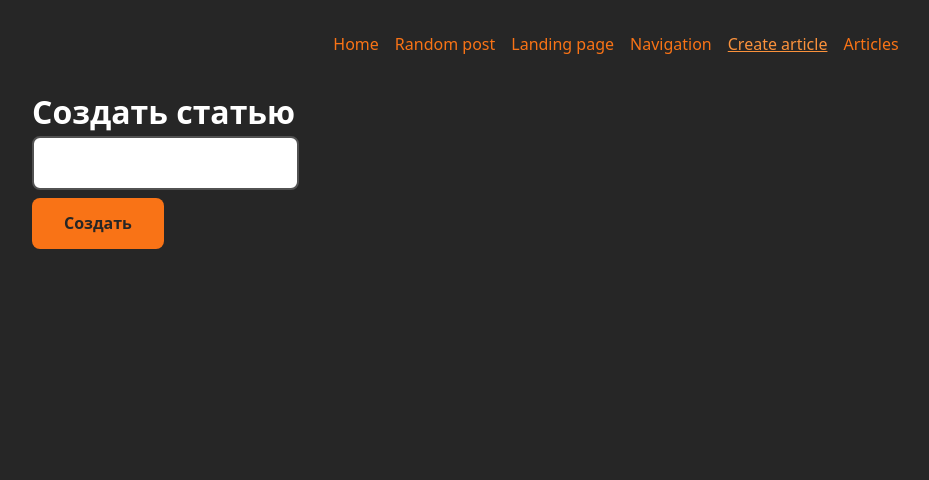
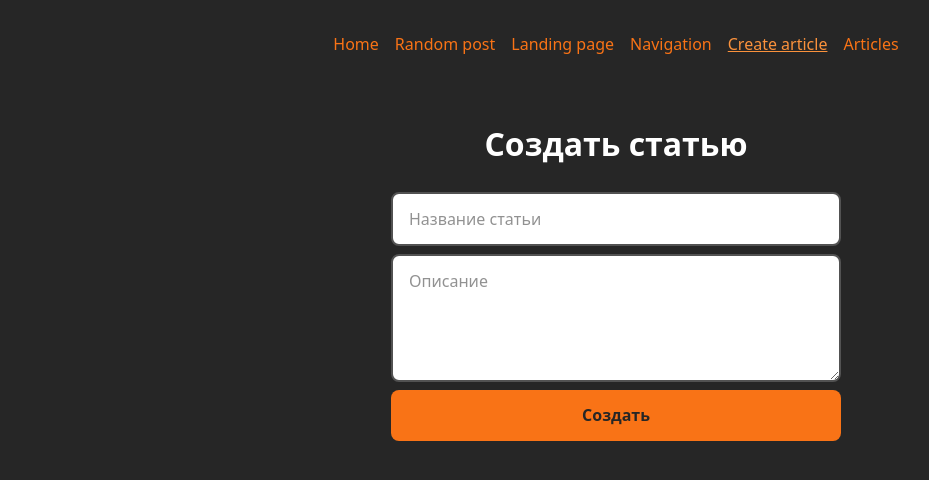
Before and after one commit to YakovShevtsov/fuse8-lessons, a React (Vite) app: page /create-article in a window 1280 px wide. Shown: the top 480 px of the page, without its empty margins (24-953 px from the left). Built offline with nearby package versions, Linux system fonts and the light colour scheme.

Commit message:
[Lesson5] Added creation article and outputting articles features via react-query; Error, Input components refactor

```diff
--- a/src/pages/articles/articles.module.scss
+++ b/src/pages/articles/articles.module.scss
@@ -0,0 +1,3 @@
+.articles-loader {
+  text-align: center;
+}
--- a/src/pages/articles/articles.tsx
+++ b/src/pages/articles/articles.tsx
@@ -1,12 +1,46 @@
+import { articleAPI } from '@entities/article/model/article-api';
 import { Button } from '@shared/ui/button/button';
+import { useMutation, useQuery, useQueryClient } from '@tanstack/react-query';
+import styles from './articles.module.scss';
 
 export const Articles = () => {
+  const queryClient = useQueryClient();
+
+  const { data: articles, status } = useQuery({
+    queryKey: ['fetch-articles'],
+    queryFn: articleAPI.getArticles,
+  });
+
+  const { mutate: deleteArticle } = useMutation({
+    mutationFn: articleAPI.deleteArticle,
+    onSuccess: () => {
+      queryClient.invalidateQueries({ queryKey: ['fetch-articles'] });
+    },
+  });
+
+  const handleDeleteArticle = (articleId: string) => {
+    deleteArticle(articleId);
+  };
+
   return (
+    <div className="container">
+      {status === 'pending' && (
+        <p className={styles['articles-loader']}>Loading...</p>
+      )}
       <ul>
-      <li style={{ border: '1px solid #ccc', padding: '12px' }}>
-        <Button type="button">Удалить</Button>
-        <p>Id: </p>
-        <p>Заголовок: </p>
+        {articles?.map((article) => (
+          <li
+            key={article.id}
+            style={{ border: '1px solid #ccc', padding: '12px' }}
+          >
+            <Button
+              type="button"
+              onClick={() => handleDeleteArticle(article.id)}
+            >
+              Удалить
+            </Button>
+            <p>Id: {article.id}</p>
+            <p>Заголовок: {article.title}</p>
             <p>Тип: </p>
             <div>
               <div>
@@ -15,6 +49,8 @@ export const Articles = () => {
               </div>
             </div>
           </li>
+        ))}
       </ul>
+    </div>
   );
 };
--- a/src/pages/create-article/create-article.module.scss
+++ b/src/pages/create-article/create-article.module.scss
@@ -0,0 +1,23 @@
+@use '@shared/styles/mixins.scss' as *;
+
+.create-article-title {
+  margin-top: 32px;
+  text-align: center;
+}
+
+.create-article-form {
+  max-width: 450px;
+  margin-top: 24px;
+  margin-right: auto;
+  margin-left: auto;
+  @include flex-center(column, 8px, stretch);
+}
+
+.create-article-errors {
+  margin-top: 24px;
+  @include flex-center(column, 8px, stretch);
+}
+
+.article-description-textarea {
+  resize: vertical;
+}
--- a/src/pages/create-article/create-article.tsx
+++ b/src/pages/create-article/create-article.tsx
@@ -1,15 +1,85 @@
+import { zodResolver } from '@hookform/resolvers/zod';
 import { Button } from '@shared/ui/button/button';
 import { Input } from '@shared/ui/input/input';
+import { useForm } from 'react-hook-form';
+import { z } from 'zod';
+import styles from './create-article.module.scss';
+import { useNavigate } from 'react-router';
+import { routes } from '@shared/services/routes';
+import { useMutation } from '@tanstack/react-query';
+import { articleAPI } from '@entities/article/model/article-api';
+import { Error } from '@shared/ui/error/error';
+
+const schema = z.object({
+  title: z
+    .string()
+    .min(1, 'Минимальная длина названия - 1 символ')
+    .max(100, 'Максимальная длина названия - 100 символов'),
+  description: z
+    .string()
+    .max(600, 'Максимальная длина описания - 600 символов')
+    .optional(),
+});
+
+type CreateArticleForm = z.infer<typeof schema>;
 
 export const CreateArticle = () => {
+  const {
+    register,
+    handleSubmit,
+    formState: { errors },
+  } = useForm<CreateArticleForm>({
+    resolver: zodResolver(schema),
+  });
+
+  const { mutate, status } = useMutation({
+    mutationFn: articleAPI.createArticle,
+  });
+
+  const navigate = useNavigate();
+
+  const handleCreateArticle = handleSubmit((data) => {
+    mutate({
+      ...data,
+      content: {
+        type: 'draft',
+      },
+    });
+    navigate(routes.articles);
+  });
+
   return (
     <div className="container">
-      <h1>Создать статью</h1>
-      <form>
-        <Input type="text" />
-        <Button type="submit" style={{ marginTop: '8px' }}>
+      <h1 className={styles['create-article-title']}>Создать статью</h1>
+      <form
+        className={styles['create-article-form']}
+        onSubmit={handleCreateArticle}
+      >
+        <Input
+          placeholder="Название статьи"
+          type="text"
+          {...register('title')}
+        />
+        <Input
+          textarea
+          placeholder="Описание"
+          rows={5}
+          {...register('description')}
+          className={styles['article-description-textarea']}
+        />
+        <Button type="submit" disabled={status === 'pending'}>
           Создать
         </Button>
+        <div className={styles['create-article-errors']}>
+          {errors &&
+            Object.entries(errors).map(([field, error]) => (
+              <Error
+                key={field}
+                isVisible={errors.title ? true : false}
+                message={error?.message}
+              />
+            ))}
+        </div>
       </form>
     </div>
   );
--- a/src/shared/ui/error/error.module.scss
+++ b/src/shared/ui/error/error.module.scss
@@ -3,7 +3,6 @@
 .error {
   min-height: 40px;
   padding: 16px;
-  margin: 16px auto;
   font-size: var(--font-size-md);
   font-weight: 700;
   color: var(--color-error-500);
--- a/src/shared/ui/error/error.tsx
+++ b/src/shared/ui/error/error.tsx
@@ -1,10 +1,10 @@
 import classNames from 'classnames';
 import styles from './error.module.scss';
 
-interface ErrorProps {
-  message: string | null;
+type ErrorProps = {
+  message: string | null | undefined;
   isVisible: boolean;
-}
+};
 
 export const Error = ({ message, isVisible }: ErrorProps) => {
   return (
--- a/src/shared/ui/input/input.tsx
+++ b/src/shared/ui/input/input.tsx
@@ -1,21 +1,21 @@
-import { forwardRef } from 'react';
 import styles from './input.module.scss';
+import cn from 'classnames';
 
-interface InputProps extends React.InputHTMLAttributes<HTMLInputElement> {
+type InputProps = {
   label?: string;
-}
+  textarea?: boolean;
+} & React.InputHTMLAttributes<HTMLInputElement> &
+  React.TextareaHTMLAttributes<HTMLTextAreaElement>;
 
-export const Input = forwardRef<HTMLInputElement, InputProps>(
-  ({ label, ...props }, ref) => {
-    return (
-      <>
-        {label && <label>{label}</label>}
-        <input
-          ref={ref as React.Ref<HTMLInputElement>}
-          {...props}
-          className={styles.input}
-        />
-      </>
-    );
-  }
-);
+export const Input = ({ label, textarea, className, ...props }: InputProps) => {
+  return (
+    <>
+      {label && <label>{label}</label>}
+      {textarea ? (
+        <textarea className={cn(styles.input, className)} {...props} />
+      ) : (
+        <input {...props} className={cn(styles.input, className)} />
+      )}
+    </>
+  );
+};
```
Lines whose indentation alone changed are shown as unchanged.
